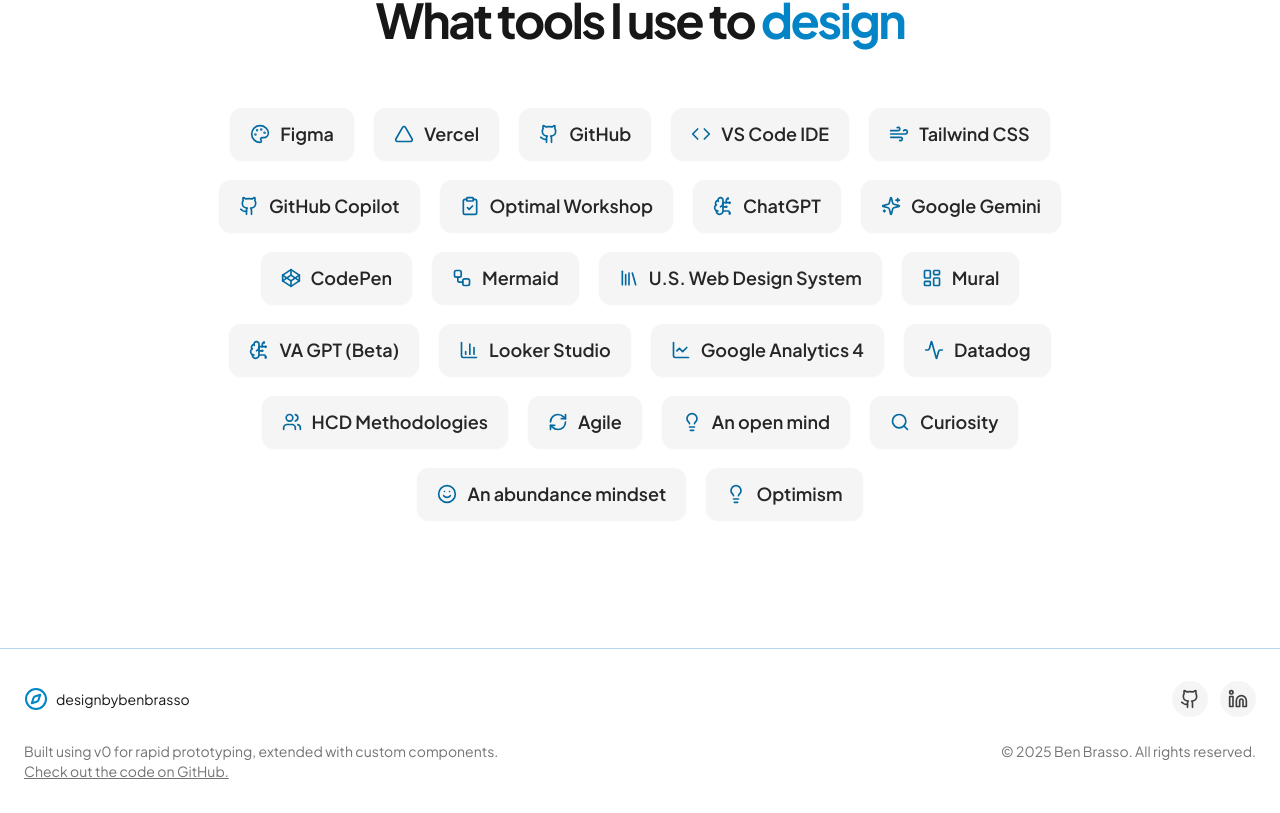
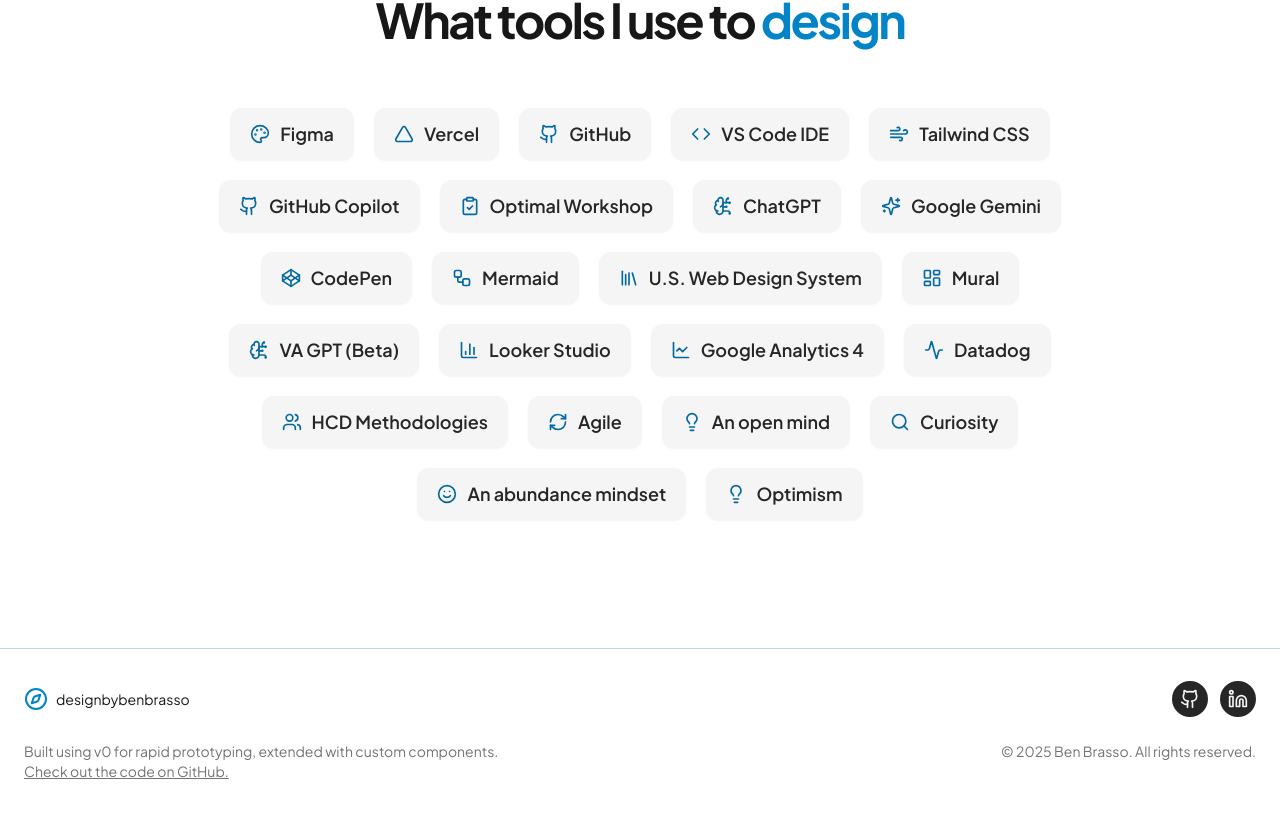
Before and after one commit to benbrasso-agile6/designbybenbrasso-website, a Next.js app: page / in a window 1280 px wide. Shown: the part 3962-4775 px from the top of the page. Built offline with nearby package versions, Linux system fonts and the light colour scheme.

Commit message:
feat: invert GitHub and LinkedIn logos in footer
Update social icon backgrounds and colors for dark mode inversion.

#VERCEL_SKIP

Co-authored-by: undefined <undefined+undefined@users.noreply.github.com>

```diff
--- a/app/components/footer.tsx
+++ b/app/components/footer.tsx
@@ -20,18 +20,18 @@ export default function Footer() {
               target="_blank"
               rel="noopener noreferrer"
               aria-label="Ben Brasso's GitHub Profile"
-              className="rounded-full bg-neutral-100 dark:bg-neutral-800 p-2 group transition-colors hover:bg-neutral-200 dark:hover:bg-neutral-700"
+              className="rounded-full bg-neutral-800 dark:bg-neutral-900 p-2 group transition-colors hover:bg-neutral-700"
             >
-              <GithubIcon className="h-5 w-5 text-neutral-700 dark:text-neutral-300 group-hover:text-sky-600 dark:group-hover:text-sky-500 transition-colors" />
+              <GithubIcon className="h-5 w-5 text-neutral-100 group-hover:text-sky-500 transition-colors" />
             </Link>
             <Link
               href="https://www.linkedin.com/in/benbrasso/"
               target="_blank"
               rel="noopener noreferrer"
               aria-label="Ben Brasso's LinkedIn Profile"
-              className="rounded-full bg-neutral-100 dark:bg-neutral-800 p-2 group transition-colors hover:bg-neutral-200 dark:hover:bg-neutral-700"
+              className="rounded-full bg-neutral-800 dark:bg-neutral-900 p-2 group transition-colors hover:bg-neutral-700"
             >
-              <LinkedinIcon className="h-5 w-5 text-neutral-700 dark:text-neutral-300 group-hover:text-sky-600 dark:group-hover:text-sky-500 transition-colors" />
+              <LinkedinIcon className="h-5 w-5 text-neutral-100 group-hover:text-sky-500 transition-colors" />
             </Link>
           </div>
         </div>
```
